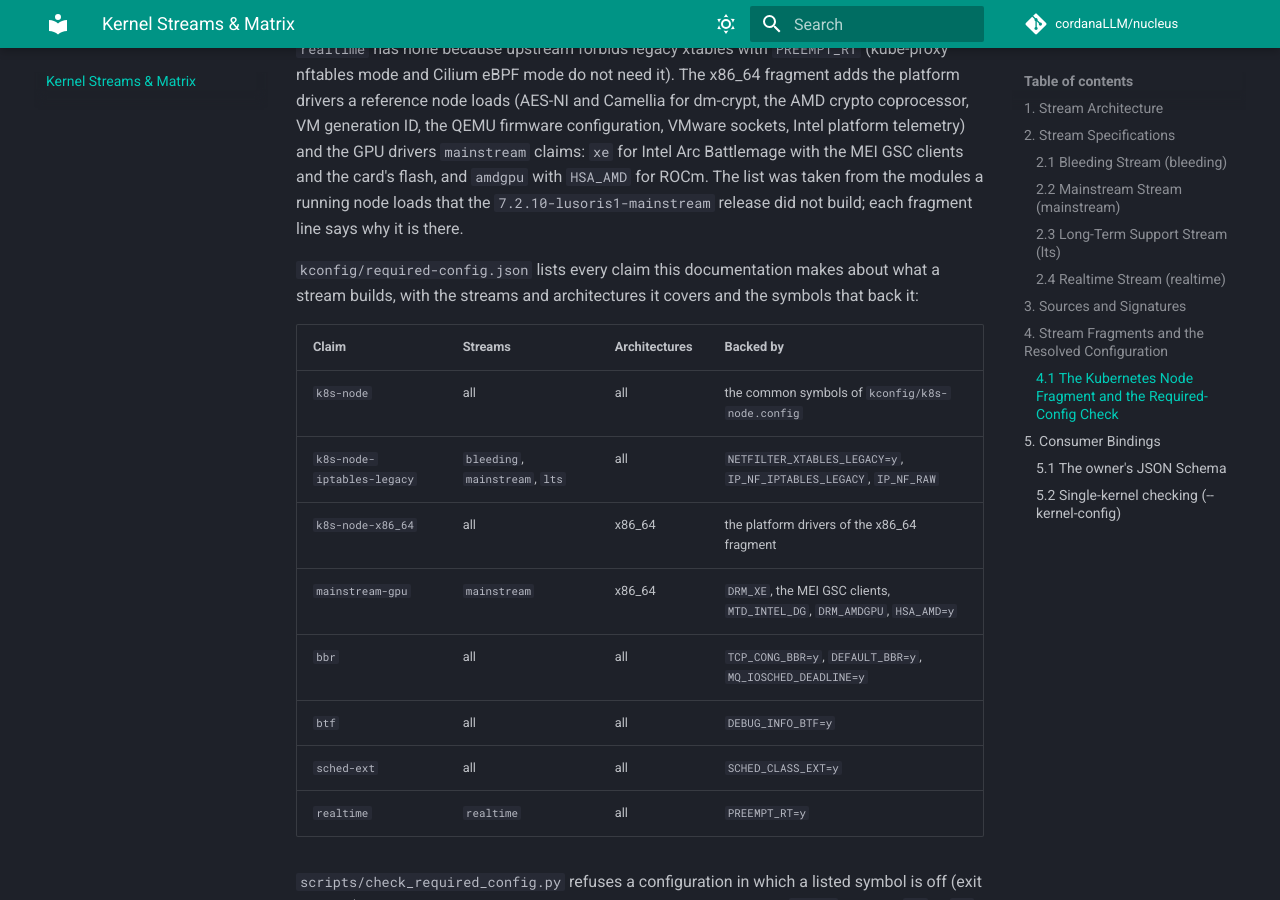
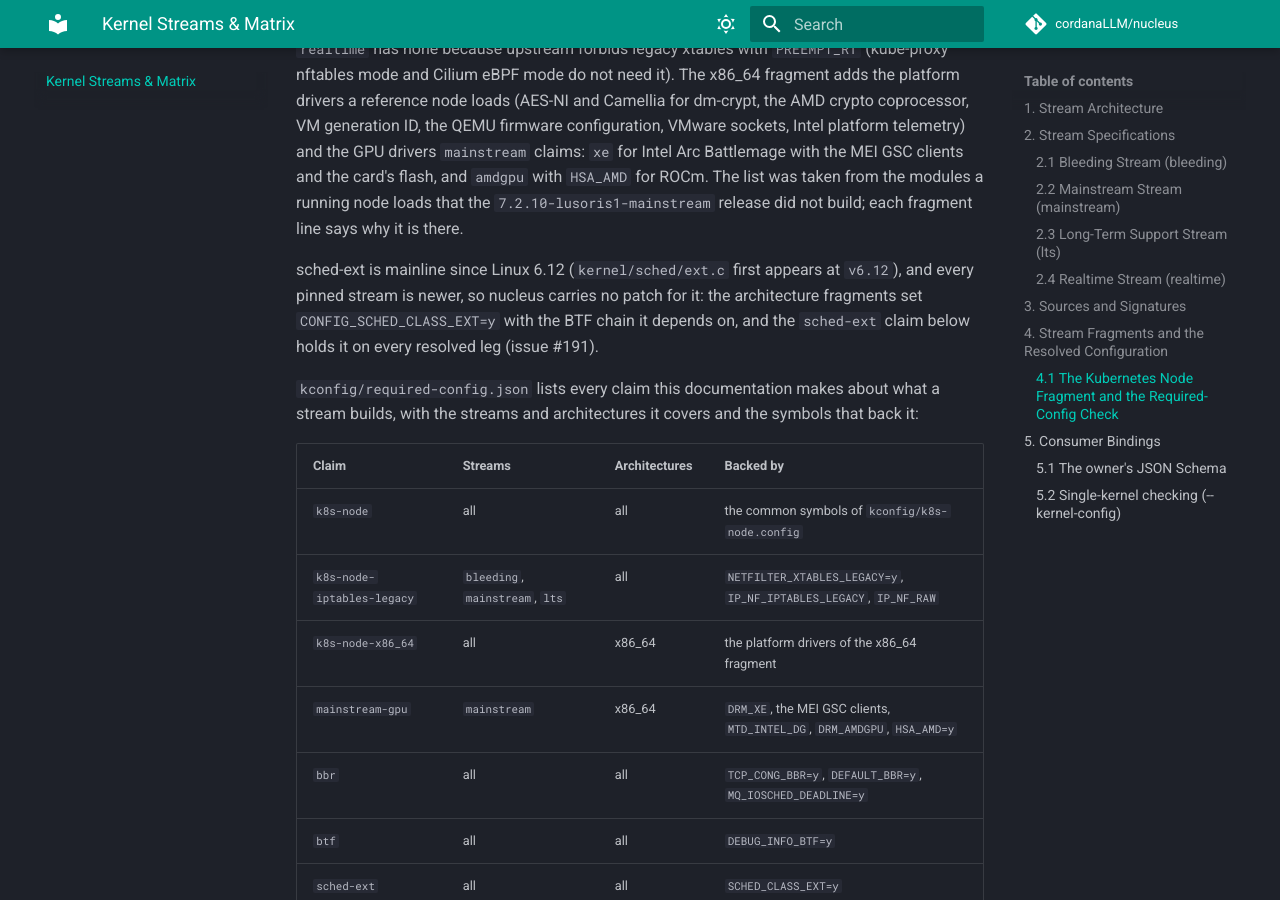
Before and after one commit to cordanaLLM/nucleus, an MkDocs documentation site: the page built from docs/streams.md, in a window 1280 px wide and 900 px high, scrolled down 5341 px. Built offline with MkDocs 1.6.1 and Material for MkDocs 9.7.7, drawn with Linux system fonts in a browser that asks for light colours; comment, search, counter and statistics services are not loaded.

Commit message:
test(kconfig): refuse a resolved leg with sched-ext off (#195)
sched-ext has been mainline since Linux 6.12, and every pinned stream
is newer, so nucleus carries no patch for it. The placeholder patch was
removed under #66. The sched-ext claim in kconfig/required-config.json
already holds CONFIG_SCHED_CLASS_EXT=y on all twelve resolved legs, but
no test planted it off.

Add two refusal cases, bleeding/riscv64 and lts/x86_64. Both fail when
the claim is removed from the list. State in docs/streams.md why no
patch is carried.

Relates to #191

Signed-off-by: lusoris <lusoris@proton.me>

```diff
--- a/docs/streams.md
+++ b/docs/streams.md
@@ -196,6 +196,11 @@ configuration, VMware sockets, Intel platform telemetry) and the GPU drivers `ma
 `HSA_AMD` for ROCm. The list was taken from the modules a running node loads that the
 `7.2.10-lusoris1-mainstream` release did not build; each fragment line says why it is there.
 
+sched-ext is mainline since Linux 6.12 (`kernel/sched/ext.c` first appears at `v6.12`), and
+every pinned stream is newer, so nucleus carries no patch for it: the architecture fragments set
+`CONFIG_SCHED_CLASS_EXT=y` with the BTF chain it depends on, and the `sched-ext` claim below holds
+it on every resolved leg (issue #191).
+
 `kconfig/required-config.json` lists every claim this documentation makes about what a stream
 builds, with the streams and architectures it covers and the symbols that back it:
 
```
Also changed, not shown: 1 other file.
